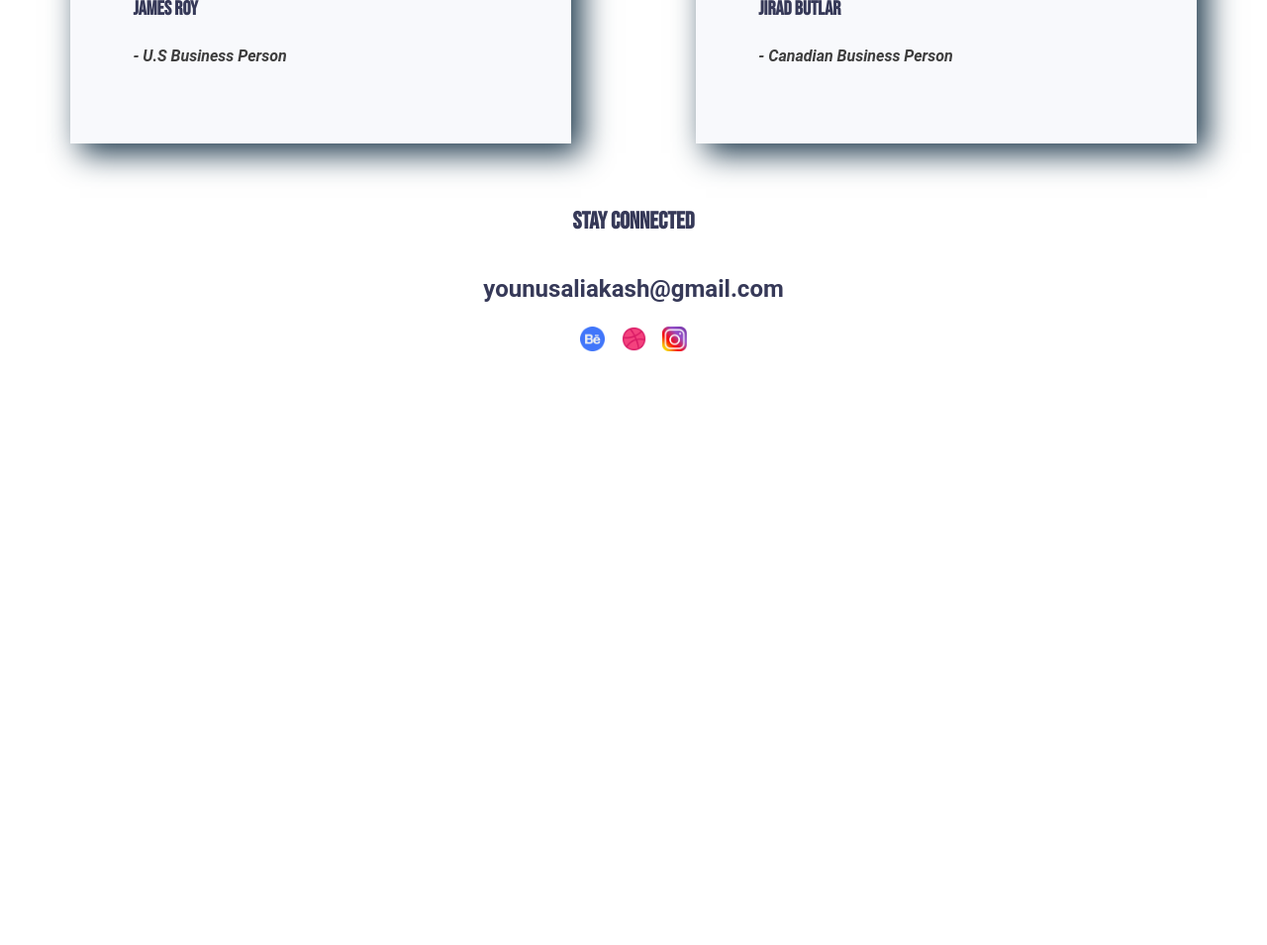
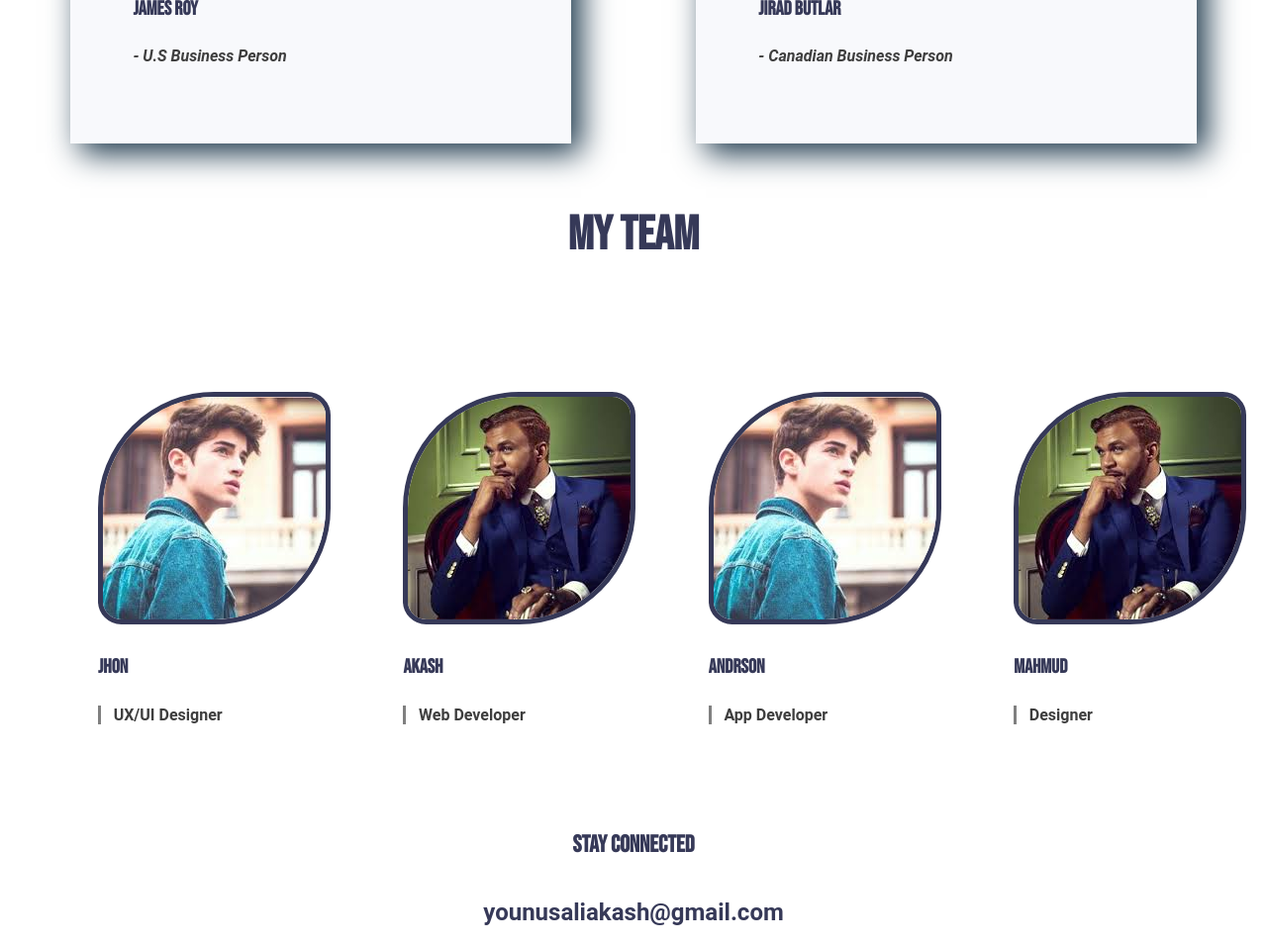
Before and after one commit to younusaliakash/personal-website, a plain HTML site: page index.html in a window 1280 px wide. Shown: the part 2947-3902 px from the top of the page at 99% size. Before the commit the page ends 3322 px from the top, so only its background shows below. Drawn offline with Linux system fonts and the light colour scheme.

Commit message:
asignment-final

```diff
--- a/index.html
+++ b/index.html
@@ -10,21 +10,11 @@
     <link href="https://fonts.googleapis.com/css2?family=Bebas+Neue&display=swap" rel="stylesheet">
 </head>
 <body>
-    <!-- <section class="navigation-area">
-        <div class="nav-bar">
-            <ul class="nav-list">
-                <li class="nav-item">About</li>
-                <li class="nav-item">Work</li>
-                <li class="nav-item">Portfolio</li>
-                <li class="nav-item">Contact</li>
-            </ul>
-        </div>
-    </section> -->
     <section class="top-area">
         <div class="half-width">
             <h1>HELLO,I'M <br> <span class="orange-heighlight">Y.A AKASH</span></h1>
             <p class="description-text">Hi,This is Younus Ali Akash. I am a professional front end web developer. </p>
-            <a class="anchor-button" href="https://facebook.com/md.younus.ali.akash">HIRE ME</a>
+            <a class="anchor-button" target="_blank" href="https://facebook.com/md.younus.ali.akash">HIRE ME</a>
         </div>
         <div class="half-width">
             <img src="images/img1.png" alt="">
@@ -37,7 +27,7 @@
         <div class="half-width">
             <h2>About</h2>
             <p class="description-text">My dream as a full-stack developer is to work with a big technology giant company and work with them to innovate and develop myself to the world. I am currently a full stack developer.I specialize in all other front frameworks and libraries including HTML CSS Bootstrap Vanilla JavaScript Create for Front End Development.Also server-side language PHP Node.js can do perfect database work with Python.</p>
-            <a class="anchor-button" href="#">DOWNLAOD RESUME</a>
+            <a class="anchor-button" target="_blank" href="#">DOWNLAOD RESUME</a>
         </div>
     </section>
     <section class="working-project-area">
@@ -63,24 +53,46 @@
     <section class="work-inq-area">
         <div class="inquiry-box">
             <h2>WORK INQUIRY</h2>
-            <a class="chat-button" href="#">Let's Chat</a>
+            <a class="chat-button" target="_blank" href="#">Let's Chat</a>
         </div>
     </section>
     <section class="testimonials-area">
         <h2>Testimonials</h2>
             <div class="testimonoal-item">
-                <img src="images/person1.png" alt="">
+                <img class="testi-img" src="images/person1.png" alt="">
                 <p>Lorem ipsum dolor sit amet consectetur adipisicing elit. Accusamus similique pariatur cumque?</p>
                 <h4>James Roy</h4>
                 <p><i>- U.S Business Person</i></p>
             </div>
             <div class="testimonoal-item">
-                <img src="images/person2.png" alt="">
+                <img class="testi-img" src="images/person2.png" alt="">
                 <p>Lorem ipsum dolor sit amet consectetur adipisicing elit. Accusamus similique pariatur cumque?</p>
-                <p class="review"><i class="fas fa-star"></i></p>
                 <h4>Jirad Butlar</h4>
                 <p><i>- Canadian Business Person</i></p>
             </div>
+    </section>
+    <section class="myteam">
+        <h2>My team</h2>
+        <div class="team-member">
+            <img src="images/member.jpg" alt="">
+            <h4>Jhon</h4>
+            <p>UX/UI Designer</p>
+        </div>
+        <div class="team-member">
+            <img src="images/1 (1).jpg" alt="">
+            <h4>Akash</h4>
+            <p>Web Developer</p>
+        </div>
+        <div class="team-member">
+            <img src="images/member.jpg" alt="">
+            <h4>Andrson</h4>
+            <p>App Developer</p>
+        </div>
+        <div class="team-member">
+            <img src="images/1 (1).jpg" alt="">
+            <h4>Mahmud</h4>
+            <p>Designer</p>
+        </div>
     </section>
     <footer>
         <div class="end-descrip">
--- a/style.css
+++ b/style.css
@@ -76,9 +76,9 @@ p{
 .one-third{
     float: left;
     border-radius: 20px;
-    margin: 1%;
+    margin: 1.6%;
     padding: 1%;
-    width: 27%;
+    width: 28%;
     height: 50%;
     background-color: white;
     box-shadow: 10px 10px 40px rgb(207, 207, 207);
@@ -110,7 +110,6 @@ p{
     border-radius: 5px;
     padding: 15px 25px;
     margin: 9%;
-
 }
 .testimonials-area{
     height: 500px;
@@ -133,10 +132,36 @@ p{
     margin-top: -70%;
     border: 7px solid #ED3A48;
     border-radius: 50%;
-
+}
+.testi-img{
+    width: 40%;
+    height: 40%;
 }
 .testimonoal-item p{
     font-weight: 600;
+}
+.myteam{
+    height: 707px;
+    margin: auto;
+}
+.myteam h2{
+    text-align: center;
+}
+.team-member{
+    float: left;
+    width: 10%;
+    margin: 3.6%;
+    padding: 3.6%;
+    border-radius: 10%;
+}
+.team-member p {
+    font-weight: 600;
+    padding-left: 10%;
+    border-left: 3px solid gray;
+}
+.team-member img{
+    border-radius: 50% 10% 50% 10%;
+    border: 5px solid #363958;
 }
 footer{
     text-align: center;
```
Also changed, not shown: images/1 (1).jpg (added), images/1 (1).png (renamed from images/4783955-quotation-marks-marks.png), images/1 (2).jpg (added), images/1 (3).jpg (added), images/member.jpg (added).
